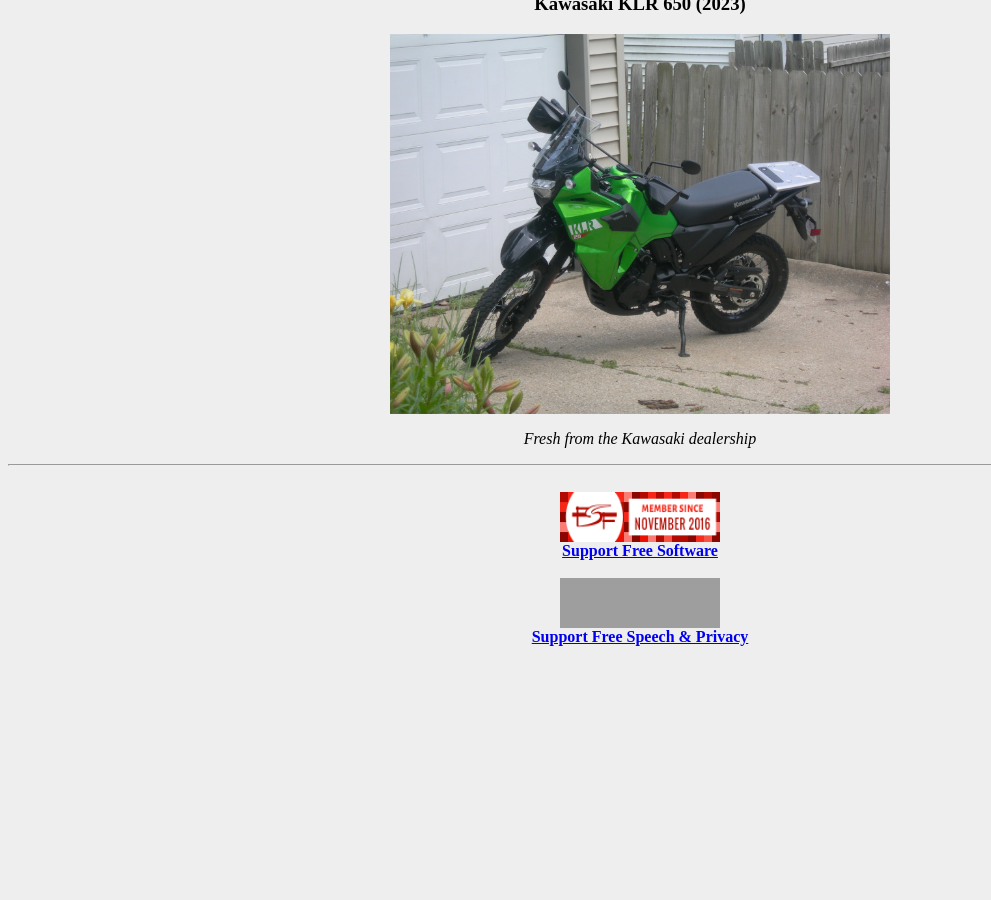
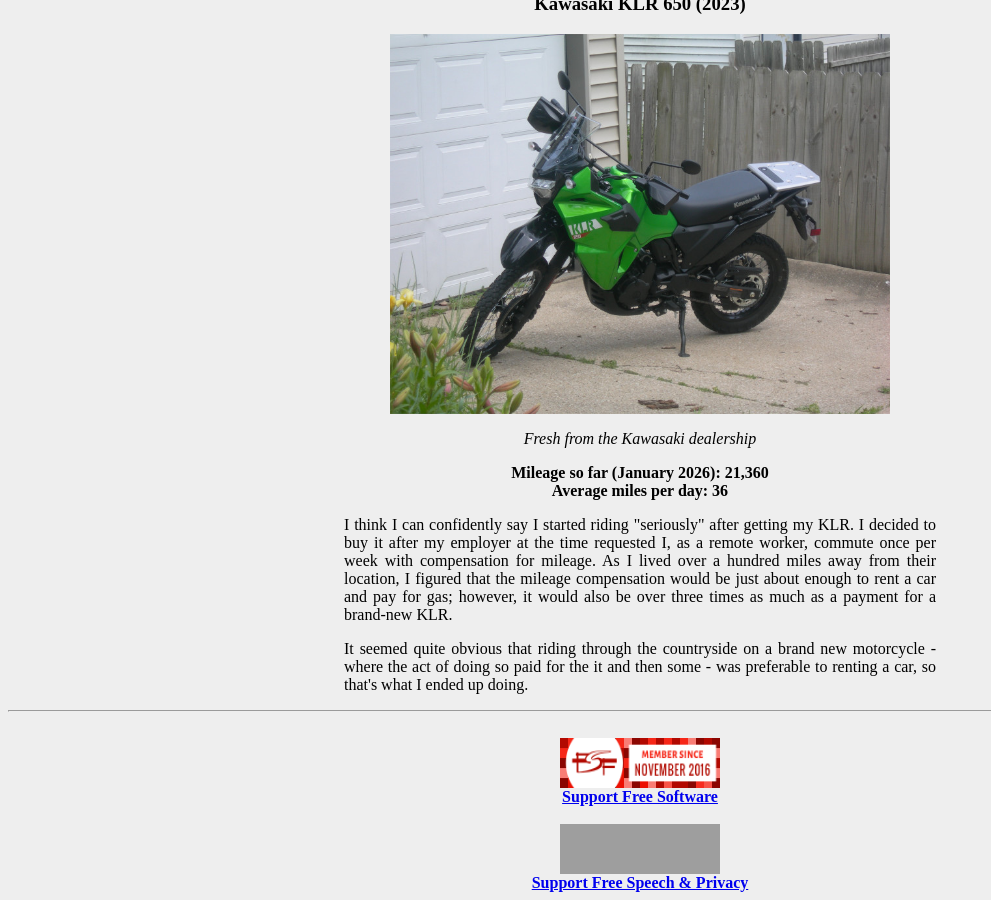
Before and after one commit to NathanSchmidtP/nathanschmidtp.github.io, a Jekyll site: the page built from Vehicle/ride.md, in a window 1280 px wide and 900 px high, scrolled down 1695 px. Shown: the whole window, without its empty margins (0-991 px from the left). Built offline with Jekyll 4.4.1, drawn with Linux system fonts in a browser that asks for light colours; before the commit the page ends 2349 px from its top, so only the background shows below that; grey boxes are pictures that could not be loaded.

Commit message:
Add miles update and commentary for KLR section

```diff
--- a/Vehicle/ride.md
+++ b/Vehicle/ride.md
@@ -53,5 +53,30 @@ title: Vehicles
   <h3 style="text-align: center;">Kawasaki KLR 650 (2023)</h3>
   <a href="./assets/img/kawasaki_klr650-new.jpg"><img src="./assets/img/thumb_kawasaki_klr650-new.jpg" width="500" height="380"></a><br>
   <p><i>Fresh from the Kawasaki dealership</i></p>
-
 </div>
+<div style="text-align: center;" class="body">
+  <p>
+  <strong>Mileage so far (January 2026): 21,360</strong><br>
+  <strong>Average miles per day: 36</strong>
+  </p>
+</div>
+<div class="body">
+  <p>
+  I think I can confidently say I started riding
+  "seriously" after getting my KLR.
+  I decided to buy it after my employer at the time
+  requested I, as a remote worker, commute once per
+  week with compensation for mileage.
+  As I lived over a hundred miles away from their location,
+  I figured that the mileage compensation would be just about
+  enough to rent a car and pay for gas;
+  <emph>however,</emph> it would also be over three times
+  as much as a payment for a brand-new KLR.
+  </p>
+  <p>
+  It seemed quite obvious that riding through the countryside
+  on a brand new motorcycle - where the act of doing so paid
+  for the it and then some - was preferable to renting a car,
+  so that's what I ended up doing.
+  </p>
+</div>
```
